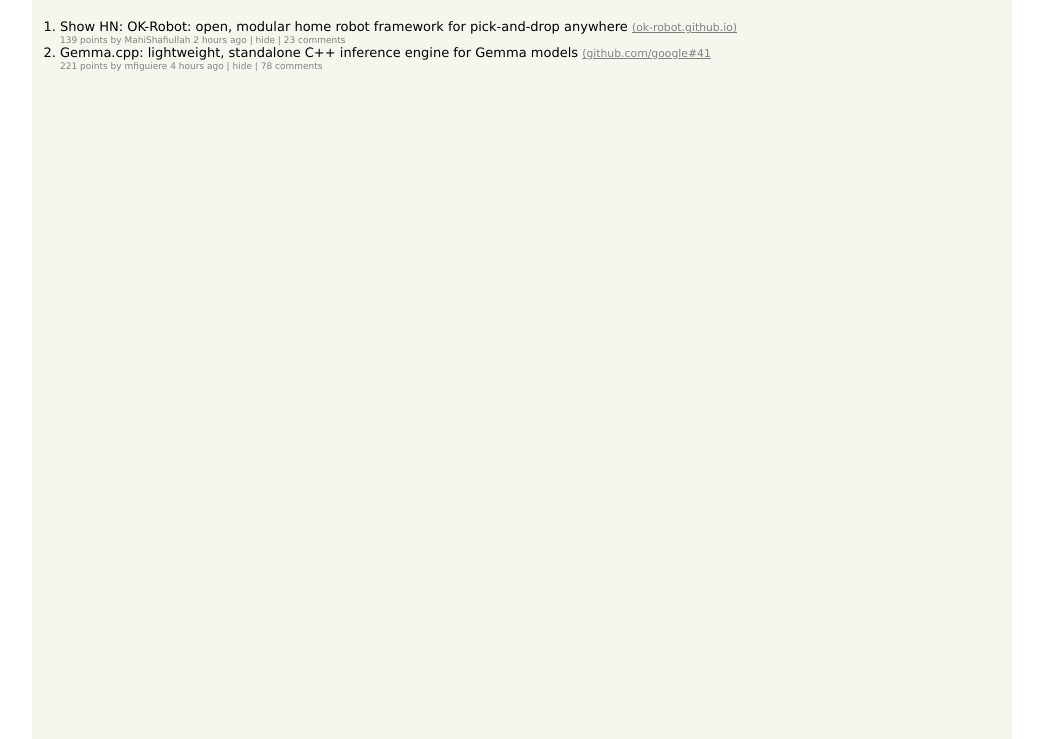
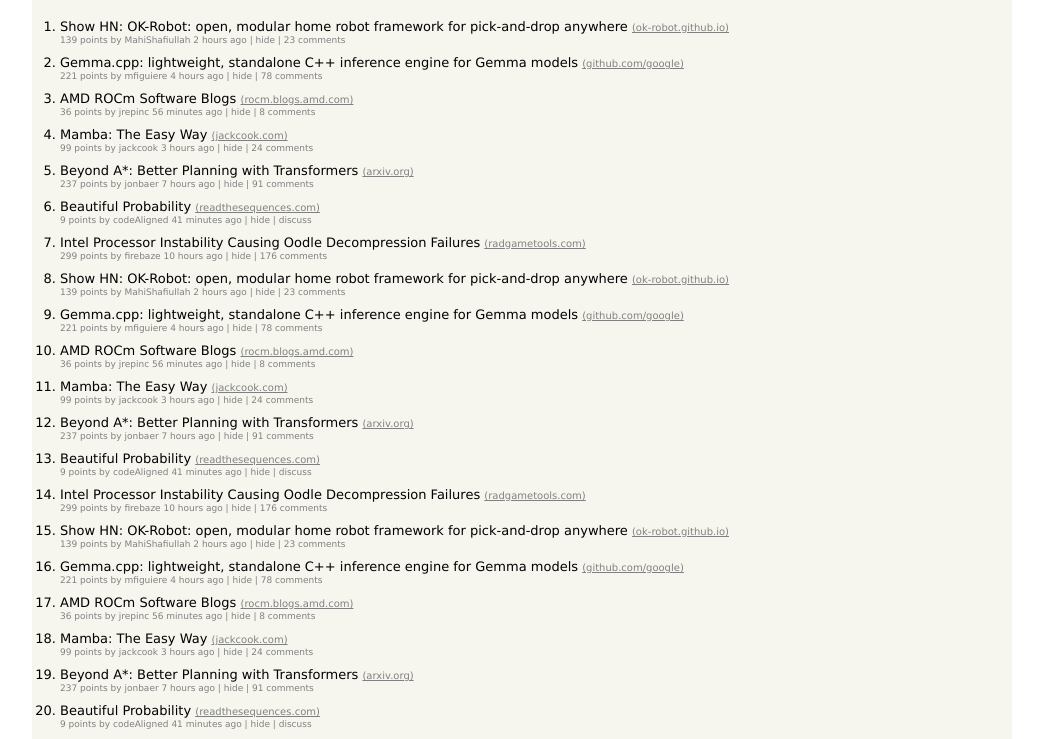
Before and after one commit to VitorsosterF/testeNPI, a plain HTML site: page hacker-news-clone/index.html in a window 1280 px wide. Shown: the part 59-798 px from the top of the page, without its empty margins (126-1169 px from the left). Drawn offline with Linux system fonts and the light colour scheme.

Commit message:
código do clone do hacker news

```diff
--- a/hacker-news-clone/index.html
+++ b/hacker-news-clone/index.html
@@ -30,12 +30,92 @@
 
 <div class="textarea">
     <ol>
-        <li>Show HN: OK-Robot: open, modular home robot framework for pick-and-drop anywhere <a class="itemlink" href="https://ok-robot.github.io">&#40ok-robot.github.io&#41</a>
+        <li>Show HN: OK-Robot: open, modular home robot framework for pick-and-drop anywhere
+            <a class="itemlink" href="https://ok-robot.github.io">&#40ok-robot.github.io&#41</a>
             <br> <a class="description">139 points by MahiShafiullah 2 hours ago | hide | 23 comments</a>
         </li>
         <li>
-            Gemma.cpp: lightweight, standalone C++ inference engine for Gemma models <a class="itemlink" href="https://github.com/google/gemma.cpp">&#40github.com/google#41</a>
-            <br> <a class="description">	221 points by mfiguiere 4 hours ago | hide | 78 comments</a>
+            Gemma.cpp: lightweight, standalone C++ inference engine for Gemma models
+            <a class="itemlink" href="https://github.com/google/gemma.cpp">&#40github.com/google&#41</a>
+            <br> <a class="description">221 points by mfiguiere 4 hours ago | hide | 78 comments</a>
+        </li>
+        <li>AMD ROCm Software Blogs
+            <a class="itemlink" href="https://rocm.blogs.amd.com">&#40rocm.blogs.amd.com&#41</a>
+            <br> <a class="description">36 points by jrepinc 56 minutes ago | hide | 8 comments</a>
+        </li>
+        <li>Mamba: The Easy Way
+            <a class="itemlink" href="https://jackcook.com/2024/02/23/mamba.html">&#40jackcook.com&#41</a>
+            <br> <a class="description">99 points by jackcook 3 hours ago | hide | 24 comments</a>
+        </li>
+        <li>Beyond A*: Better Planning with Transformers
+            <a class="itemlink" href="https://arxiv.org/abs/2402.14083">&#40arxiv.org&#41</a>
+            <br> <a class="description">237 points by jonbaer 7 hours ago | hide | 91 comments</a>
+        </li>
+        <li>Beautiful Probability
+            <a class="itemlink" href="https://www.readthesequences.com/Beautiful-Probability">&#40readthesequences.com&#41</a>
+            <br> <a class="description">9 points by codeAligned 41 minutes ago | hide | discuss</a>
+        </li>
+        <li>Intel Processor Instability Causing Oodle Decompression Failures
+            <a class="itemlink" href="https://www.radgametools.com/oodleintel.htm">&#40radgametools.com&#41</a>
+            <br> <a class="description">299 points by firebaze 10 hours ago | hide | 176 comments</a>
+        </li>
+        <li>Show HN: OK-Robot: open, modular home robot framework for pick-and-drop anywhere
+            <a class="itemlink" href="https://ok-robot.github.io">&#40ok-robot.github.io&#41</a>
+            <br> <a class="description">139 points by MahiShafiullah 2 hours ago | hide | 23 comments</a>
+        </li>
+        <li>
+            Gemma.cpp: lightweight, standalone C++ inference engine for Gemma models
+            <a class="itemlink" href="https://github.com/google/gemma.cpp">&#40github.com/google&#41</a>
+            <br> <a class="description">221 points by mfiguiere 4 hours ago | hide | 78 comments</a>
+        </li>
+        <li>AMD ROCm Software Blogs
+            <a class="itemlink" href="https://rocm.blogs.amd.com">&#40rocm.blogs.amd.com&#41</a>
+            <br> <a class="description">36 points by jrepinc 56 minutes ago | hide | 8 comments</a>
+        </li>
+        <li>Mamba: The Easy Way
+            <a class="itemlink" href="https://jackcook.com/2024/02/23/mamba.html">&#40jackcook.com&#41</a>
+            <br> <a class="description">99 points by jackcook 3 hours ago | hide | 24 comments</a>
+        </li>
+        <li>Beyond A*: Better Planning with Transformers
+            <a class="itemlink" href="https://arxiv.org/abs/2402.14083">&#40arxiv.org&#41</a>
+            <br> <a class="description">237 points by jonbaer 7 hours ago | hide | 91 comments</a>
+        </li>
+        <li>Beautiful Probability
+            <a class="itemlink" href="https://www.readthesequences.com/Beautiful-Probability">&#40readthesequences.com&#41</a>
+            <br> <a class="description">9 points by codeAligned 41 minutes ago | hide | discuss</a>
+        </li>
+        <li>Intel Processor Instability Causing Oodle Decompression Failures
+            <a class="itemlink" href="https://www.radgametools.com/oodleintel.htm">&#40radgametools.com&#41</a>
+            <br> <a class="description">299 points by firebaze 10 hours ago | hide | 176 comments</a>
+        </li>
+        <li>Show HN: OK-Robot: open, modular home robot framework for pick-and-drop anywhere
+            <a class="itemlink" href="https://ok-robot.github.io">&#40ok-robot.github.io&#41</a>
+            <br> <a class="description">139 points by MahiShafiullah 2 hours ago | hide | 23 comments</a>
+        </li>
+        <li>
+            Gemma.cpp: lightweight, standalone C++ inference engine for Gemma models
+            <a class="itemlink" href="https://github.com/google/gemma.cpp">&#40github.com/google&#41</a>
+            <br> <a class="description">221 points by mfiguiere 4 hours ago | hide | 78 comments</a>
+        </li>
+        <li>AMD ROCm Software Blogs
+            <a class="itemlink" href="https://rocm.blogs.amd.com">&#40rocm.blogs.amd.com&#41</a>
+            <br> <a class="description">36 points by jrepinc 56 minutes ago | hide | 8 comments</a>
+        </li>
+        <li>Mamba: The Easy Way
+            <a class="itemlink" href="https://jackcook.com/2024/02/23/mamba.html">&#40jackcook.com&#41</a>
+            <br> <a class="description">99 points by jackcook 3 hours ago | hide | 24 comments</a>
+        </li>
+        <li>Beyond A*: Better Planning with Transformers
+            <a class="itemlink" href="https://arxiv.org/abs/2402.14083">&#40arxiv.org&#41</a>
+            <br> <a class="description">237 points by jonbaer 7 hours ago | hide | 91 comments</a>
+        </li>
+        <li>Beautiful Probability
+            <a class="itemlink" href="https://www.readthesequences.com/Beautiful-Probability">&#40readthesequences.com&#41</a>
+            <br> <a class="description">9 points by codeAligned 41 minutes ago | hide | discuss</a>
+        </li>
+        <li>Intel Processor Instability Causing Oodle Decompression Failures
+            <a class="itemlink" href="https://www.radgametools.com/oodleintel.htm">&#40radgametools.com&#41</a>
+            <br> <a class="description">299 points by firebaze 10 hours ago | hide | 176 comments</a>
         </li>
     </ol>
 </div>
--- a/hacker-news-clone/styles.css
+++ b/hacker-news-clone/styles.css
@@ -40,7 +40,7 @@ header {
 .textarea {
     width: 100%;
     padding-top:10px;
-    padding-bottom: 1000px;
+    padding-bottom: 100px;
     background-color:#f6f6ef
 }
 
@@ -50,11 +50,12 @@ ol {
 
 li {
     margin-left: -12px;
+    margin-bottom: 10px;
     font-size: 13px;
 }
 
 .itemlink {
-    font-size: smaller;
+    font-size: x-small;
     color: grey;
 }
 
```
